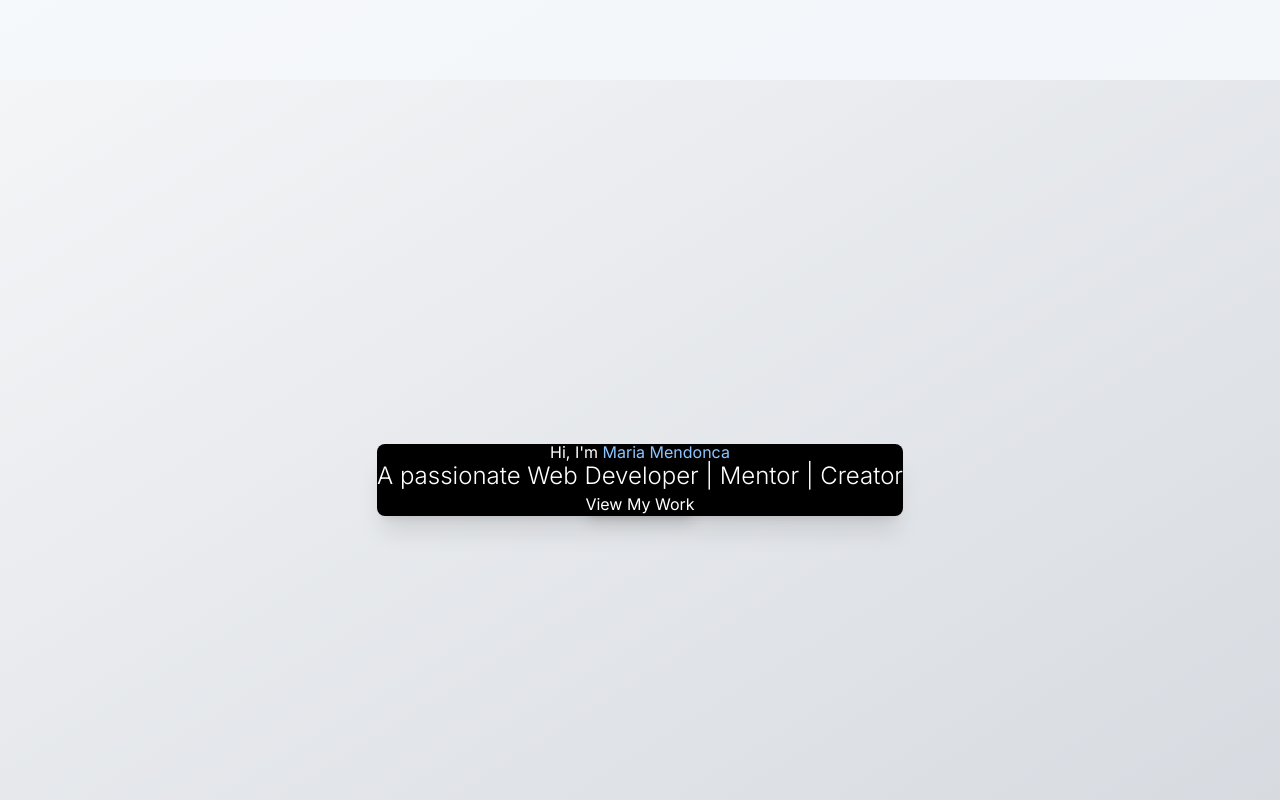
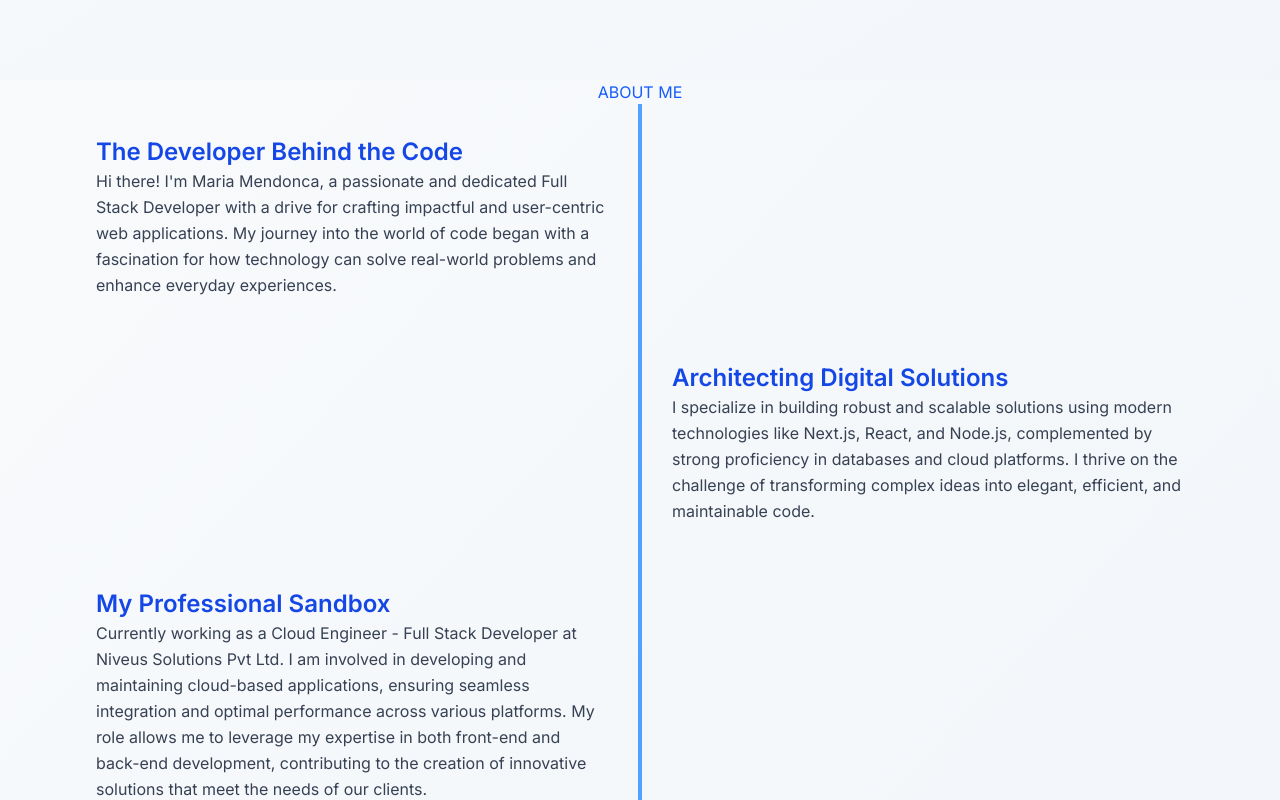
Before and after one commit to mendoncamaria/new-portfolio, a Next.js app: page / in a window 1280 px wide. Shown: the part 720-1520 px from the top of the page. Built offline with nearby package versions, Linux system fonts and the light colour scheme.

Commit message:
Updated About section

```diff
--- a/src/constants/ArrayConstants.ts
+++ b/src/constants/ArrayConstants.ts
@@ -5,3 +5,30 @@ export const navigationLinks = [
   { id: 'projects', label: 'PROJECTS' },
   { id: 'contact', label: 'CONTACT' },
 ];
+
+export const aboutContent = [
+  {
+    title: 'The Developer Behind the Code',
+    text: "Hi there! I'm Maria Mendonca, a passionate and dedicated Full Stack Developer with a drive for crafting impactful and user-centric web applications. My journey into the world of code began with a fascination for how technology can solve real-world problems and enhance everyday experiences.",
+  },
+  {
+    title: 'Architecting Digital Solutions',
+    text: 'I specialize in building robust and scalable solutions using modern technologies like Next.js, React, and Node.js, complemented by strong proficiency in databases and cloud platforms. I thrive on the challenge of transforming complex ideas into elegant, efficient, and maintainable code.',
+  },
+  {
+    title: 'My Professional Sandbox',
+    text: 'Currently working as a Cloud Engineer - Full Stack Developer at Niveus Solutions Pvt Ltd. I am involved in developing and maintaining cloud-based applications, ensuring seamless integration and optimal performance across various platforms. My role allows me to leverage my expertise in both front-end and back-end development, contributing to the creation of innovative solutions that meet the needs of our clients.',
+  },
+  {
+    title: 'Beyond the Desk',
+    text: 'Exercism volunteer mentor, where I help aspiring developers enhance their coding skills and navigate the challenges of learning programming languages. I find great joy in sharing knowledge and supporting others on their coding journeys.',
+  },
+  {
+    title: 'My Core Values',
+    text: 'Beyond the technical aspects, I am a firm believer in continuous learning, clean code practices, and collaborative teamwork. I love diving into new technologies and adapting to evolving project requirements, always aiming to deliver high-quality results that exceed expectations.',
+  },
+  {
+    title: 'Adventures Outside the IDE',
+    text: "When I'm not coding, you might find me exploring new hiking trails, experimenting with digital art, or diving into a good book. I'm always eager to connect and discuss new opportunities or exciting projects!",
+  },
+];
--- a/src/section/About.tsx
+++ b/src/section/About.tsx
@@ -1,26 +1,46 @@
-// HeroSection component - the first visible section on your homepage
+import { aboutContent } from '@/constants/ArrayConstants';
+import React from 'react';
+
 const About = () => {
   return (
     <section
       id="about"
-      className="relative w-full h-screen flex items-center justify-center text-center text-white p-4"
+      className="min-w-full py-16 px-4 bg-gradient-to-br from-slate-50 to-slate-100 text-gray-800 flex flex-col items-center justify-center min-h-screen relative overflow-hidden"
     >
-      {/* Background image or video placeholder */}
-      <div className="absolute inset-0 bg-gradient-to-br from-gray-100 to-gray-300 opacity-90"></div>
-      {/* You can replace the gradient with an image:
-          <img src="/path/to/your/hero-bg.jpg" alt="Hero Background" className="absolute inset-0 w-full h-full object-cover" />
-      */}
+      <div className="container mx-auto max-w-6xl">
+        <h1 className="text-center text-blue-600 animate-fade-in-down section-header">
+          ABOUT ME
+        </h1>
 
-      <div className="relative z-10 p-8 bg-black bg-opacity-40 rounded-lg shadow-xl max-w-2xl mx-auto">
-        <h1 className="text-5xl md:text-7xl font-extrabold mb-4 animate-fade-in-up">
-          Hi, I&apos;m <span className="text-blue-300">Maria Mendonca</span>
-        </h1>
-        <p className="text-xl md:text-2xl mb-8 font-light animate-fade-in-up delay-200">
-          A passionate Web Developer | Mentor | Creator
-        </p>
-        <button className="bg-blue-500 hover:bg-blue-600 text-white font-bold py-3 px-6 rounded-full shadow-lg transition-transform transform hover:scale-105 animate-fade-in-up delay-400">
-          View My Work
-        </button>
+        <div className="relative w-full">
+          <div className="absolute left-1/2 transform -translate-x-1/2 h-full w-1 bg-blue-400 z-0" />
+
+          <div className="space-y-16">
+            {' '}
+            {aboutContent.map((item, index) => (
+              <div
+                key={index}
+                className={`flex w-full items-center ${
+                  index % 2 === 0 ? 'justify-start' : 'justify-end'
+                }`}
+              >
+                <div
+                  className={`w-1/2 2xl:w-1/2 p-6 rounded-lg animate-fade-in ${
+                    index % 2 === 0
+                      ? 'pr-8 md:pr-0 md:ml-auto md:mr-[calc(50%+1rem)]'
+                      : 'pl-8 md:pl-0 md:mr-auto md:ml-[calc(50%+1rem)]'
+                  }`}
+                  style={{ animationDelay: `${index * 0.5}s`, padding: '2rem' }}
+                >
+                  <p className="text-2xl font-semibold text-blue-700 mb-3 2xl:px-10">
+                    {item.title}
+                  </p>
+                  <p className="text-gray-700 leading-relaxed">{item.text}</p>
+                </div>
+              </div>
+            ))}
+          </div>
+        </div>
       </div>
     </section>
   );
```
